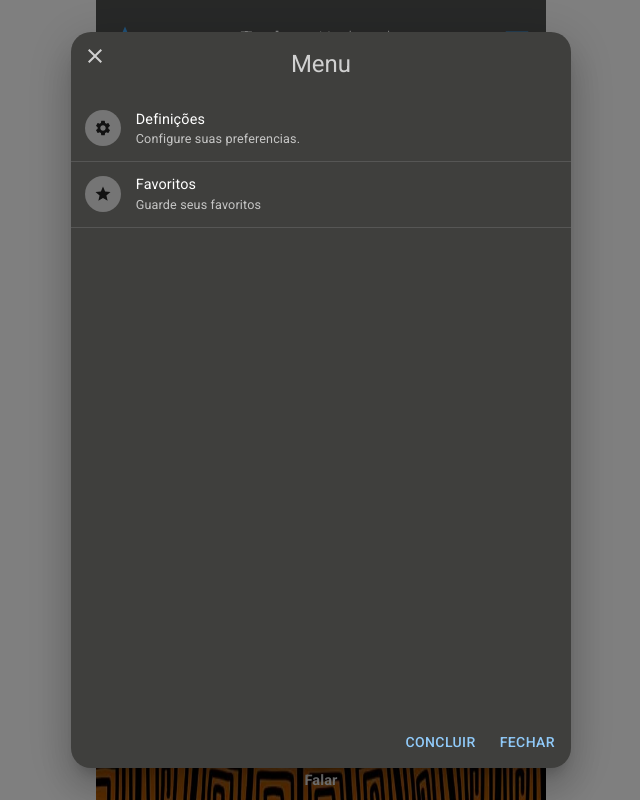
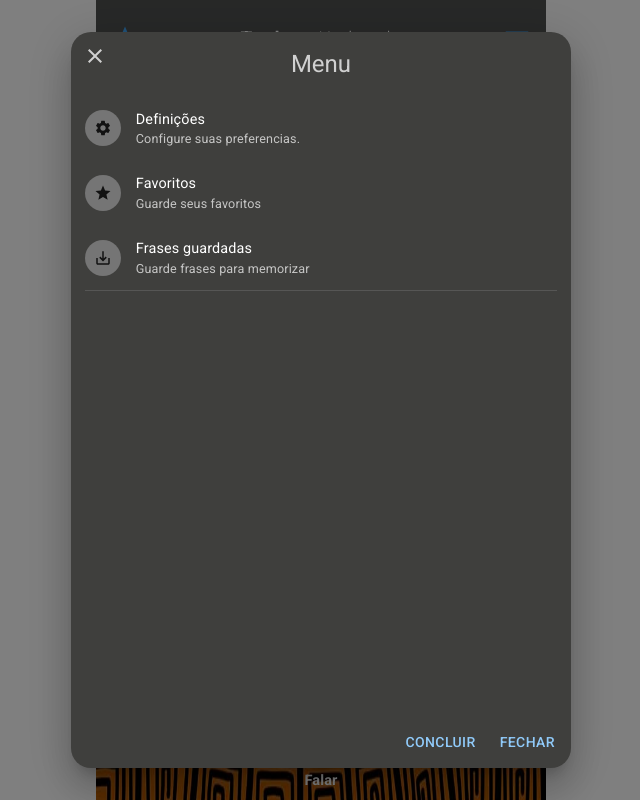
Before and after one commit to Francisco-Fetapi/portuguese-umbundo-dictionary, a React (Vite) app: page / in a window 1280 px wide. Both pictures are taken after a click on the button 835 px from the left and 39 px from the top of the page. Shown: the whole page, without its empty margins (319-959 px from the left). Built offline with nearby package versions, Linux system fonts and the light colour scheme.

Commit message:
feat: divider on some list item

```diff
--- a/src/components/MenuList.tsx
+++ b/src/components/MenuList.tsx
@@ -4,12 +4,14 @@ import ListItem from "@mui/material/ListItem";
 import ListItemText from "@mui/material/ListItemText";
 import ListItemAvatar from "@mui/material/ListItemAvatar";
 import Avatar from "@mui/material/Avatar";
-import { MdSettings, MdStar } from "react-icons/md";
+import { MdOutlineSaveAlt, MdSettings, MdStar } from "react-icons/md";
+import { Divider } from "@mui/material";
 
 interface IOption {
   label: string;
   icon: React.ReactNode;
   textSecondary: string;
+  divider?: boolean;
 }
 
 const options: IOption[] = [
@@ -23,6 +25,12 @@ const options: IOption[] = [
     icon: <MdStar />,
     textSecondary: "Guarde seus favoritos",
   },
+  {
+    label: "Frases guardadas",
+    icon: <MdOutlineSaveAlt />,
+    textSecondary: "Guarde frases para memorizar",
+    divider: true,
+  },
 ];
 
 export default function MenuList() {
@@ -35,7 +43,8 @@ export default function MenuList() {
       }}
     >
       {options.map((option) => (
-        <ListItem key={option.label} divider>
+        <React.Fragment>
+          <ListItem key={option.label}>
             <ListItemAvatar>
               <Avatar>{option.icon}</Avatar>
             </ListItemAvatar>
@@ -44,6 +53,8 @@ export default function MenuList() {
               secondary={option.textSecondary}
             />
           </ListItem>
+          {option.divider && <Divider variant="middle" />}
+        </React.Fragment>
       ))}
     </List>
   );
```
Lines whose indentation alone changed are shown as unchanged.
